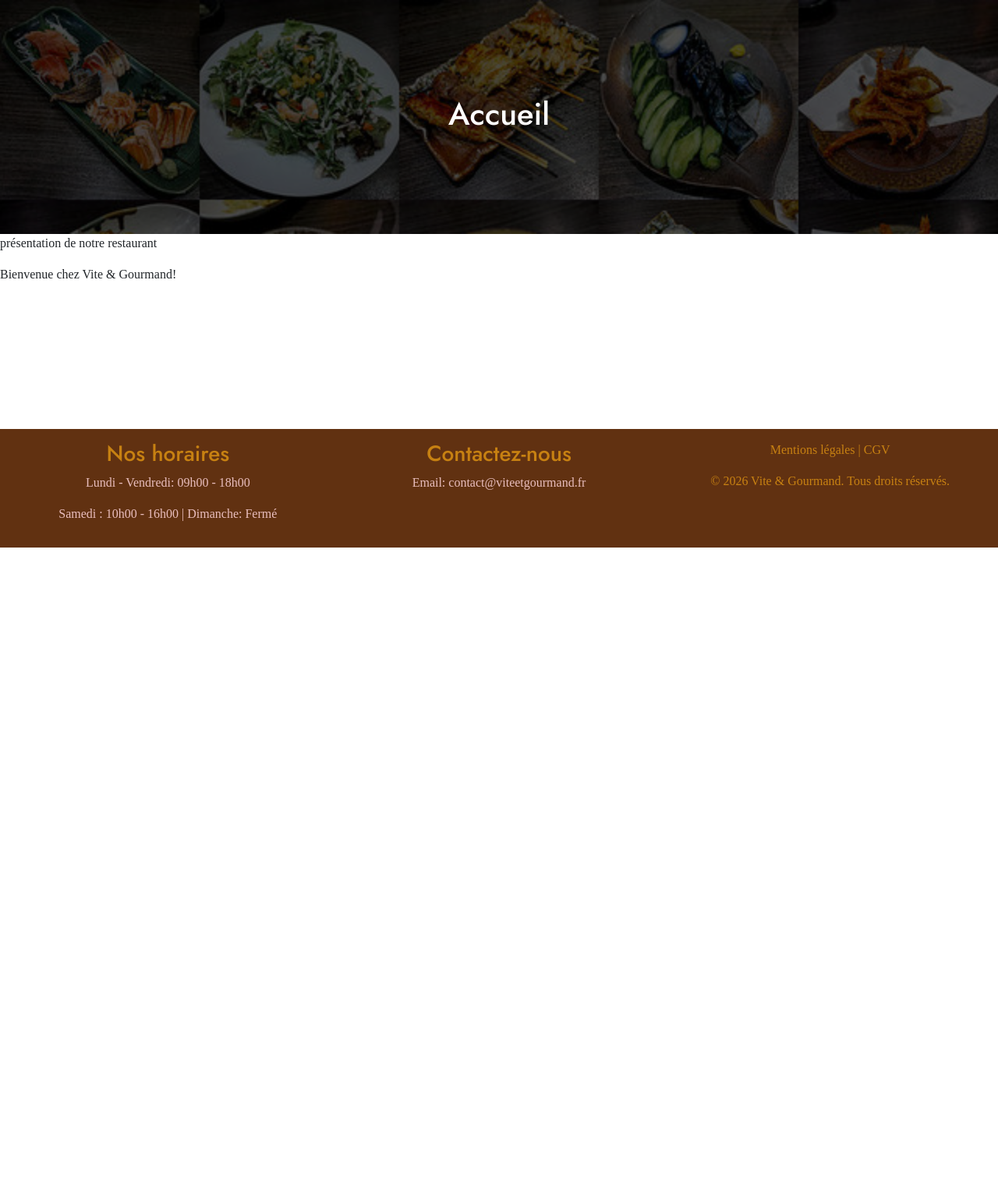
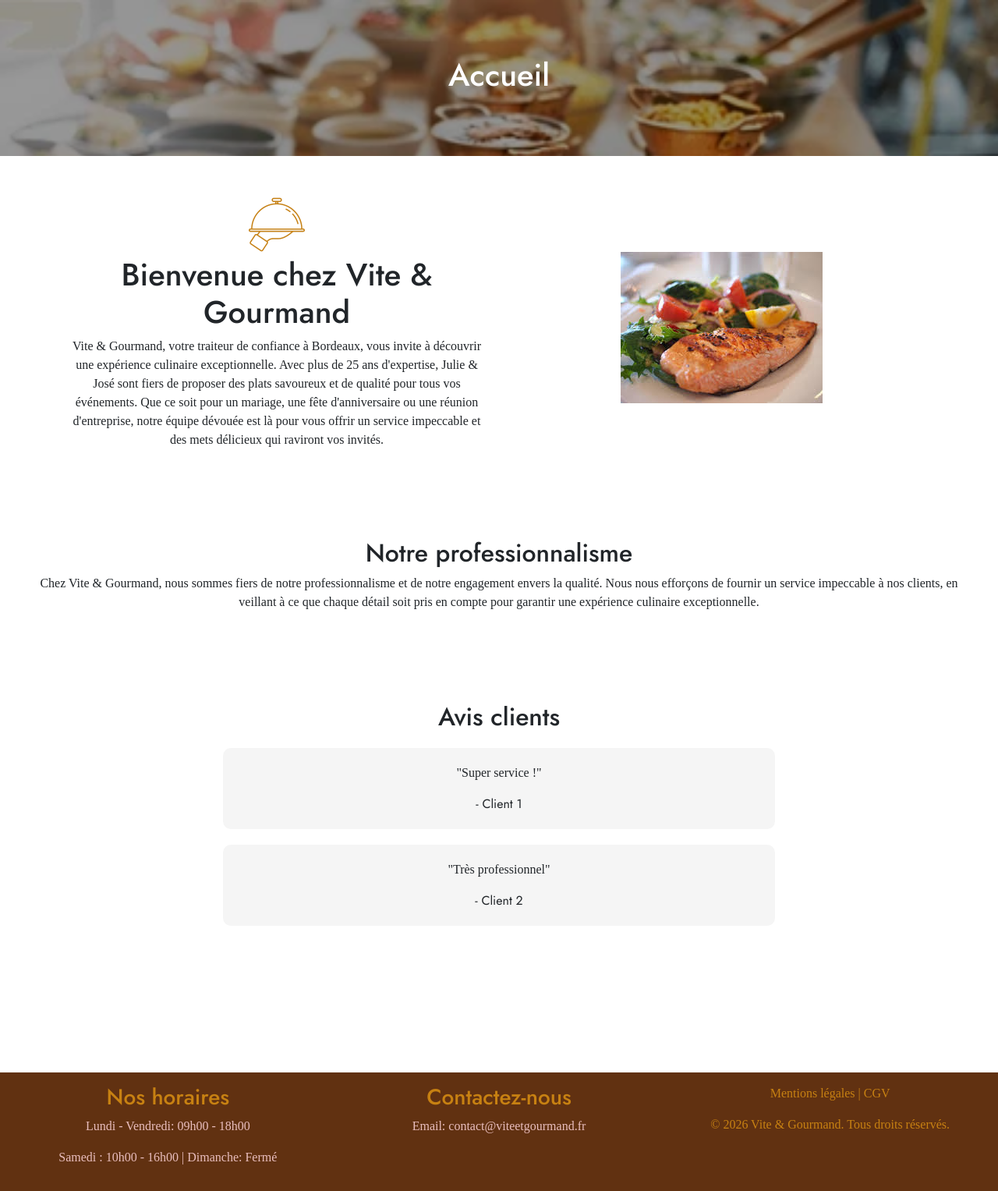
Before and after one commit to Fine71/Vite_Gourmand, a PHP site: page / in a window 1280 px wide. Shown: the part 98-1625 px from the top of the page at 78% size. Before the commit the page ends 800 px from the top, so only its background shows below. Run offline with PHP 8.4, Linux system fonts and the light colour scheme; some libraries are stand-ins or nearby versions.

Commit message:
3ème commit - mise à jour page Accueil
Co-authored-by: Copilot <copilot@github.com>

```diff
--- a/FrontEnd/pages/home.html
+++ b/FrontEnd/pages/home.html
@@ -4,15 +4,41 @@
     </div>
 </div>
 
-<section>
-    <p>présentation de notre restaurant</p>
+<!-- 🔹 SECTION 1 : Présentation -->
+<section class="container py-5">
+  <div class="row align-items-center">
+    <div class="col-md-6">
+        <img src="images/icone_cloche.png" alt="Logo"><h1>Bienvenue chez Vite & Gourmand</h1>
+        <p>Vite & Gourmand, votre traiteur de confiance à Bordeaux, vous invite à découvrir une expérience culinaire exceptionnelle. Avec plus de 25 ans d'expertise, Julie & José sont fiers de proposer des plats savoureux et de qualité pour tous vos événements. Que ce soit pour un mariage, une fête d'anniversaire ou une réunion d'entreprise, notre équipe dévouée est là pour vous offrir un service impeccable et des mets délicieux qui raviront vos invités.</p>
+
+    </div>
+    <div class="col-md-6">
+      <img src="images/image_saumon.jpeg" class="img-fluid" alt="">
+    </div>
+  </div>
 </section>
 
 
+<!-- 🔹 SECTION 2 : Professionnalisme -->
 
+<section class="professionnalisme">
+    <h2>Notre professionnalisme</h2>
+    <p>Chez Vite & Gourmand, nous sommes fiers de notre professionnalisme et de notre engagement envers la qualité. Nous nous efforçons de fournir un service impeccable à nos clients, en veillant à ce que chaque détail soit pris en compte pour garantir une expérience culinaire exceptionnelle.</p>
+</section>
 
+<!-- 🔹 SECTION 3 : Avis clients -->
 
+<section class="avis-clients">
+    <h2>Avis clients</h2>
 
-<div>
-    <p>Bienvenue chez Vite & Gourmand!</p>
-</div>
+    <article class="avis-card">
+      <p>"Super service !"</p>
+      <span>- Client 1</span>
+    </article>
+
+    <article class="avis-card">
+      <p>"Très professionnel"</p>
+      <span>- Client 2</span>
+    </article>
+
+</section>
--- a/FrontEnd/scss/main.scss
+++ b/FrontEnd/scss/main.scss
@@ -32,9 +32,9 @@ p{
         left: 0;
         width: 100%;
         height: 100%;
-        background-image: url(../images/hero-scene.jpg);
+        background-image: url(../images/hero_scene.png);
         background-size: cover;
-        filter: brightness(0.3);
+        filter: brightness(0.6);
     }
     *{
         //Positionner les éléments devant le ::before
@@ -42,10 +42,26 @@ p{
     }
 
     .hero-scene-content{
-        height: 300px;
+        height: 200px;
         display: flex;
         flex-direction: column;
         align-items: center;
         justify-content: center;
     }
 }
+
+/* 🔹 Sections générales */
+
+section {
+  padding: 50px;
+  text-align: center;
+}
+
+/* 🔹 Avis */
+.avis-card {
+  background: #f5f5f5;
+  margin: 20px auto;
+  padding: 20px;
+  width: 60%;
+  border-radius: 10px;
+}
```
Also changed, not shown: FrontEnd/images/hero_scene.png (added), FrontEnd/images/icone_cloche.png (added), FrontEnd/images/icone_cloche2.png (added), FrontEnd/images/image_saumon.jpeg (added), FrontEnd/scss/main.css, 1 other file.
